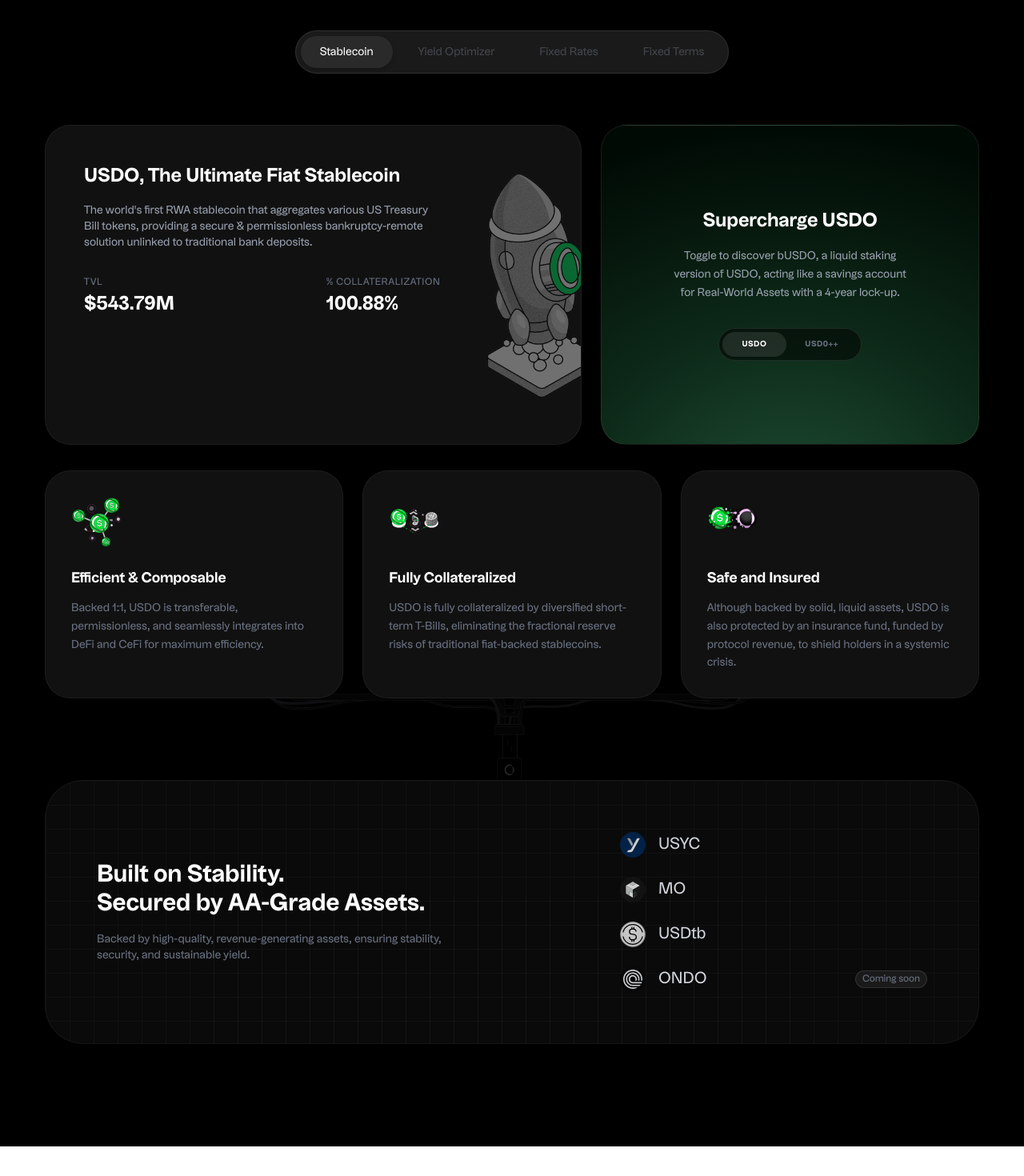
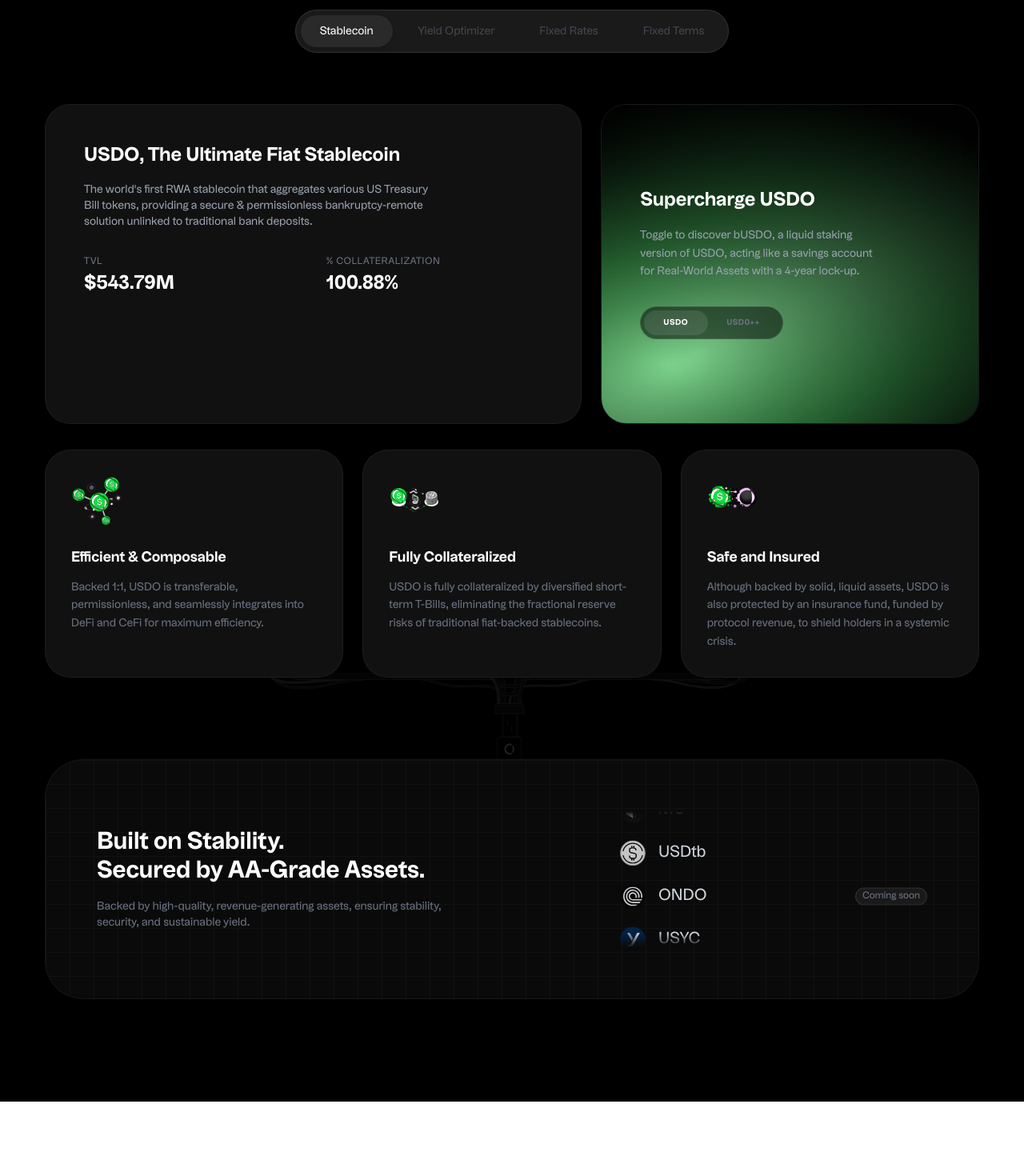
Before and after one commit to heyrapto/usual-money, a Next.js app: page / in a window 1280 px wide. Shown: the part 2180-3650 px from the top of the page at 80% size. Built offline with nearby package versions, Linux system fonts and the light colour scheme.

Commit message:
feat: Enhance ProductsSection with vertical scrolling partners list, background image logic, and improved layout for better user experience.

```diff
--- a/components/sections/products.tsx
+++ b/components/sections/products.tsx
@@ -4,15 +4,14 @@
 import { useState } from "react";
 import Image from "next/image";
 import { PRODUCTS_CONTENT } from "@/constants/products";
-import { FiChevronRight } from "react-icons/fi";
 
 export default function ProductsSection() {
     const [activeTab, setActiveTab] = useState("stablecoin");
     const [isUsdoPlus, setIsUsdoPlus] = useState(false);
+    const currentContent = isUsdoPlus ? PRODUCTS_CONTENT.busdo : PRODUCTS_CONTENT.usdo;
 
-    // Determine content based on toggle state
-    // If isUsdoPlus is true, show "bUSDO" (busdo content), else "USDO" (usdo content)
-    const currentContent = isUsdoPlus ? PRODUCTS_CONTENT.busdo : PRODUCTS_CONTENT.usdo;
+    // Use duplicated list for seamless loop
+    const partnersList = [...PRODUCTS_CONTENT.partners.list, ...PRODUCTS_CONTENT.partners.list];
 
     return (
         <section className="bg-black py-32 text-white relative overflow-hidden">
@@ -21,7 +20,7 @@
                 {/* Header & Tabs */}
                 <div className="flex flex-col items-center text-center mb-16">
                     <span className="text-[#a076f9] font-medium mb-4">{PRODUCTS_CONTENT.header.tag}</span>
-                    <h2 className="text-4xl md:text-6xl font-bold mb-8 whitespace-pre-line tracking-tight leading-[1.1]">
+                    <h2 className="text-4xl md:text-5xl font-bold mb-8 whitespace-pre-line tracking-tight leading-[1.1]">
                         {PRODUCTS_CONTENT.header.title}
                     </h2>
                     <p className="text-gray-400 max-w-2xl mb-12 leading-relaxed">
@@ -73,26 +72,25 @@
                                 ))}
                             </div>
                         </div>
-
-                        {/* Background Image / Decoration */}
-                        <div className="absolute top-1/2 right-[-50px] md:right-[-100px] -translate-y-1/2 w-[300px] h-[300px] opacity-40 group-hover:opacity-60 transition-opacity duration-500">
-                            <Image
-                                src={currentContent.mainCard.image}
-                                alt="USDO"
-                                fill
-                                className="object-contain"
-                            />
-                        </div>
                     </div>
 
                     {/* Green Toggle Card (Right) - Dynamic Content */}
                     <div className="md:col-span-5 rounded-[2rem] p-8 md:p-12 relative overflow-hidden flex flex-col justify-between"
                         style={{
-                            background: "radial-gradient(120% 120% at 50% 120%, #1e4530 0%, #0d1f14 50%, #000000 100%)",
                             border: "1px solid rgba(255,255,255,0.1)"
                         }}
                     >
-                        <div className="relative z-10 flex flex-col h-full place-content-center items-center text-center gap-4">
+                        {/* Background Logic */}
+                        <div className="absolute inset-0 z-0">
+                            <Image
+                                src="/images/products/boosted-bg.avif"
+                                alt="Boosted Background"
+                                fill
+                                className="object-cover"
+                            />
+                        </div>
+
+                        <div className="relative z-10 flex flex-col h-full place-content-center items-start text-start gap-4">
                             {/* Centered layout as requested/observed in screenshots for this card */}
                             <h3 className="text-2xl font-bold">{currentContent.greenCard.title}</h3>
                             <p className="text-gray-400 text-sm leading-relaxed max-w-[300px]">
@@ -115,9 +113,6 @@
                                 </span>
                             </div>
                         </div>
-
-                        {/* Green Glow Effect */}
-                        <div className="absolute inset-0 bg-green-500/5 pointer-events-none"></div>
                     </div>
                 </div>
 
@@ -154,9 +149,9 @@
                 </div>
 
                 {/* Partners Section ("Built on Stability") */}
-                <div className="bg-[#0A0A0A] rounded-[3rem] p-8 md:p-16 border border-white/5 relative overflow-hidden">
-                    <div className="flex flex-col lg:flex-row items-center justify-between gap-12 relative z-10">
-                        <div className="max-w-md">
+                <div className="bg-[#0A0A0A] rounded-[3rem] p-8 md:p-16 border border-white/5 relative overflow-hidden h-[300px]"> {/* Fixed height for scroll masking */}
+                    <div className="flex flex-col lg:flex-row items-center justify-between gap-12 relative z-10 h-full">
+                        <div className="max-w-md h-full flex flex-col justify-center">
                             <h3 className="text-2xl md:text-3xl font-bold mb-4 whitespace-pre-line">
                                 {PRODUCTS_CONTENT.partners.title}
                             </h3>
@@ -165,9 +160,11 @@
                             </p>
                         </div>
 
-                        <div className="flex flex-col gap-6 w-full max-w-sm">
-                            {PRODUCTS_CONTENT.partners.list.map((partner, i) => (
-                                <div key={i} className="flex items-center gap-4 group">
+                        <div className="w-full max-w-sm h-full relative overflow-hidden mask-vertical-fade">
+                            {/* Vertical Scrolling Container */}
+                            <div className="absolute top-0 left-0 w-full animate-scroll-vertical-fast flex flex-col gap-6">
+                                {partnersList.map((partner, i) => (
+                                    <div key={i} className="flex items-center gap-4 group flex-shrink-0 h-[30px]"> {/* Fixed item height for consistent spacing */}
                                         <div className="relative w-8 h-8 opacity-80 group-hover:opacity-100 transition-opacity">
                                             <Image
                                                 src={partner.logo}
@@ -184,6 +181,7 @@
                                 ))}
                             </div>
                         </div>
+                    </div>
 
                     {/* Subtle Background Mesh/Grid */}
                     <div className="absolute inset-0 opacity-[0.03] pointer-events-none"
@@ -195,6 +193,20 @@
                 </div>
 
             </div>
+
+            <style jsx>{`
+                .mask-vertical-fade {
+                    mask-image: linear-gradient(to bottom, transparent, black 10%, black 90%, transparent);
+                    -webkit-mask-image: linear-gradient(to bottom, transparent, black 10%, black 90%, transparent);
+                }
+                @keyframes scroll-vertical {
+                    0% { transform: translateY(0); }
+                    100% { transform: translateY(-50%); }
+                }
+                .animate-scroll-vertical-fast {
+                    animation: scroll-vertical 20s linear infinite;
+                }
+            `}</style>
         </section>
     );
 }
```
Also changed, not shown: 1 other file (tests, documents, lock files or other folders). Lines whose indentation alone changed are shown as unchanged.
